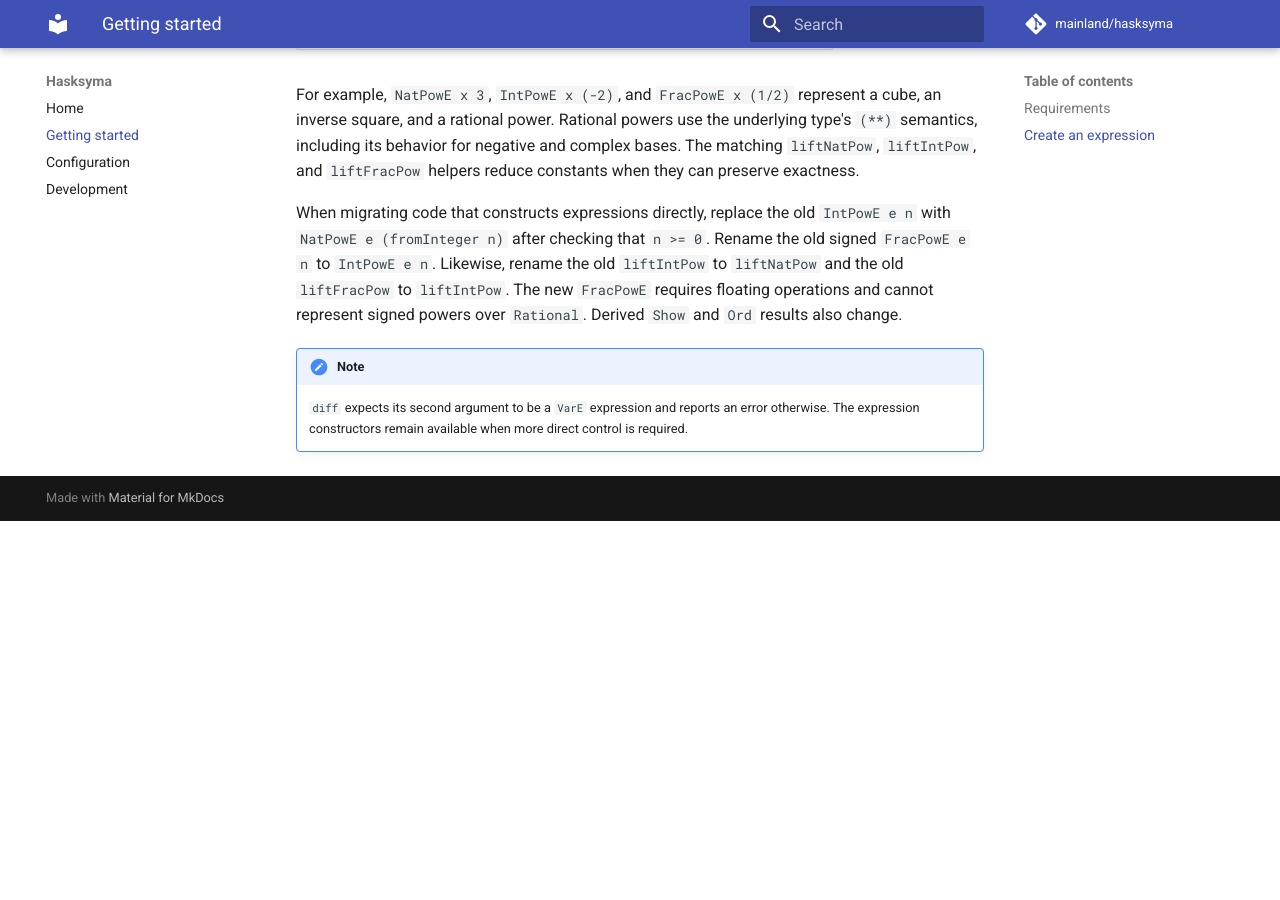
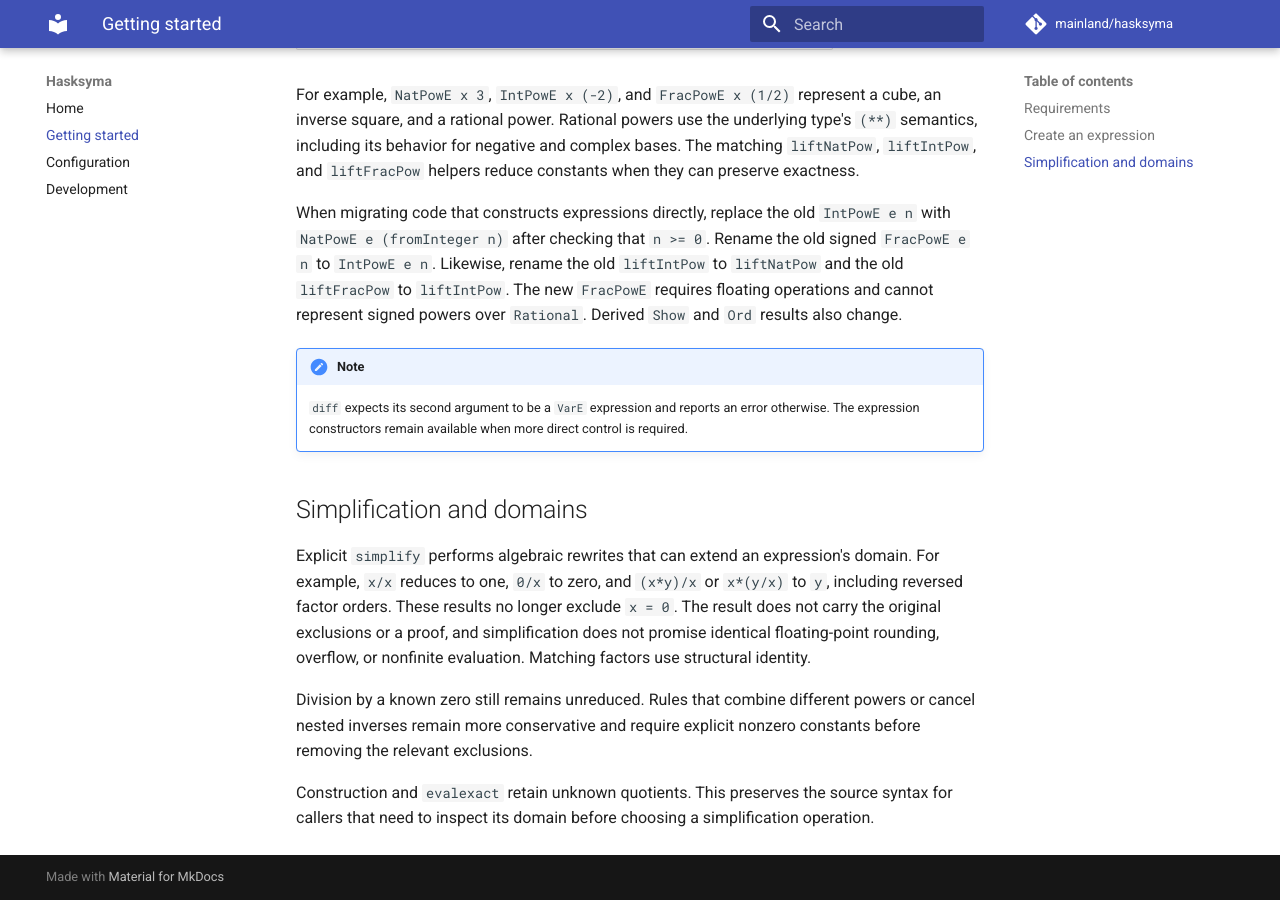
Before and after one commit to mainland/hasksyma, an MkDocs documentation site: the page built from docs/getting-started.md, in a window 1280 px wide and 900 px high, scrolled down 1336 px. Built offline with MkDocs 1.6.1 and Material for MkDocs 9.7.7, drawn with Linux system fonts in a browser that asks for light colours; comment, search, counter and statistics services are not loaded; before the commit the page ends 1857 px from its top, so only the background shows below that.

Commit message:
Define algebraic cancellation behavior.
Cancel structurally matching factors while retaining the guards on different
powers and nested inverses. Document domain extension and test the distinction
from construction and exact evaluation.

```diff
--- a/docs/getting-started.md
+++ b/docs/getting-started.md
@@ -78,3 +78,20 @@ powers over `Rational`. Derived `Show` and `Ord` results also change.
     `diff` expects its second argument to be a `VarE` expression and reports an
     error otherwise. The expression constructors remain available when more
     direct control is required.
+
+## Simplification and domains
+
+Explicit `simplify` performs algebraic rewrites that can extend an expression's
+domain. For example, `x/x` reduces to one, `0/x` to zero, and `(x*y)/x` or
+`x*(y/x)` to `y`, including reversed factor orders. These results no longer
+exclude `x = 0`. The result does not carry the original exclusions or a proof,
+and simplification does not promise identical floating-point rounding,
+overflow, or nonfinite evaluation. Matching factors use structural identity.
+
+Division by a known zero still remains unreduced. Rules that combine different
+powers or cancel nested inverses remain more conservative and require explicit
+nonzero constants before removing the relevant exclusions.
+
+Construction and `evalexact` retain unknown quotients. This preserves the source
+syntax for callers that need to inspect its domain before choosing a
+simplification operation.
```
Also changed, not shown: 3 other files.
